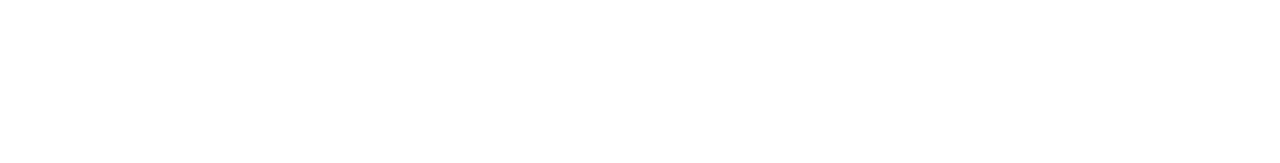
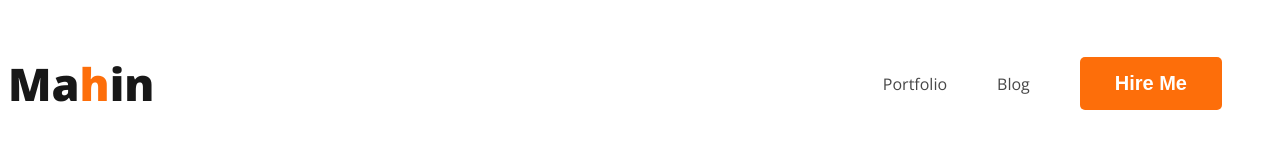
Before and after one commit to shafayat666/web-css-portfolio, a plain HTML site: page index.html in a window 1280 px wide. Drawn offline with nearby package versions, Linux system fonts and the light colour scheme.

Commit message:
added navbar

```diff
--- a/index.html
+++ b/index.html
@@ -1,11 +1,38 @@
 <!DOCTYPE html>
 <html lang="en">
+
 <head>
     <meta charset="UTF-8">
     <meta name="viewport" content="width=device-width, initial-scale=1.0">
     <title>Portfolio</title>
+
+    <link rel="preconnect" href="https://fonts.googleapis.com">
+    <link rel="preconnect" href="https://fonts.gstatic.com" crossorigin>
+    <link href="https://fonts.googleapis.com/css2?family=Open+Sans:ital,wght@0,300..800;1,300..800&display=swap"
+        rel="stylesheet">
+
+    <link rel="stylesheet" href="./styles/style.css">
 </head>
+
 <body>
+    <header>
+        <nav>
+            <h3 class="nav-title">Ma<span class="orange-text">h</span>in</h3>
+            <ul>
+                <li><a href="">Portfolio</a></li>
+                <li><a href="">Blog</a></li>
+                <li><button class="btn-primary">Hire Me</button></li>
+            </ul>
+        </nav>
+    </header>
 
+    <main>
+
+    </main>
+
+    <footer>
+
+    </footer>
 </body>
+
 </html>
--- /dev/null
+++ b/styles/style.css
@@ -0,0 +1,45 @@
+/* common shared styles */
+body {
+    font-family: "Open Sans", serif;
+}
+
+.orange-text {
+    color: #FD6E0A;
+}
+
+.btn-primary {
+    background: #FD6E0A;
+    border-radius: 5px;
+    border: 0;
+    color: white;
+    font-size: 20px;
+    font-weight: 700;
+    padding: 15px 35px;
+}
+/* nav related styles */
+nav {
+    display: flex;
+    align-items: center;
+    justify-content: space-between;
+}
+
+.nav-title {
+    color: #181818;
+    font-size: 45px;
+    font-weight: 800;
+}
+
+nav ul {
+    display: flex;
+    align-items: center;
+}
+
+nav li {
+    list-style: none;
+    margin-right: 50px;
+}
+
+nav a {
+    text-decoration: none;
+    color: #474747;
+}
```
